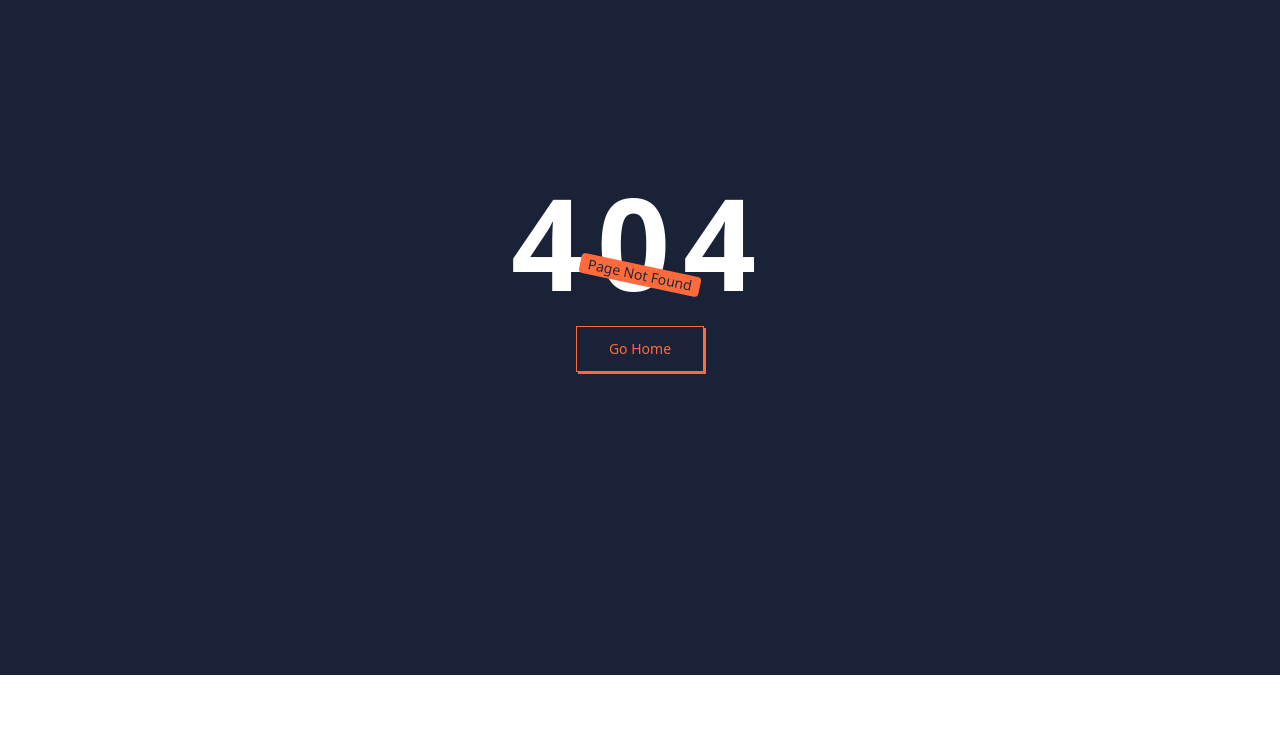
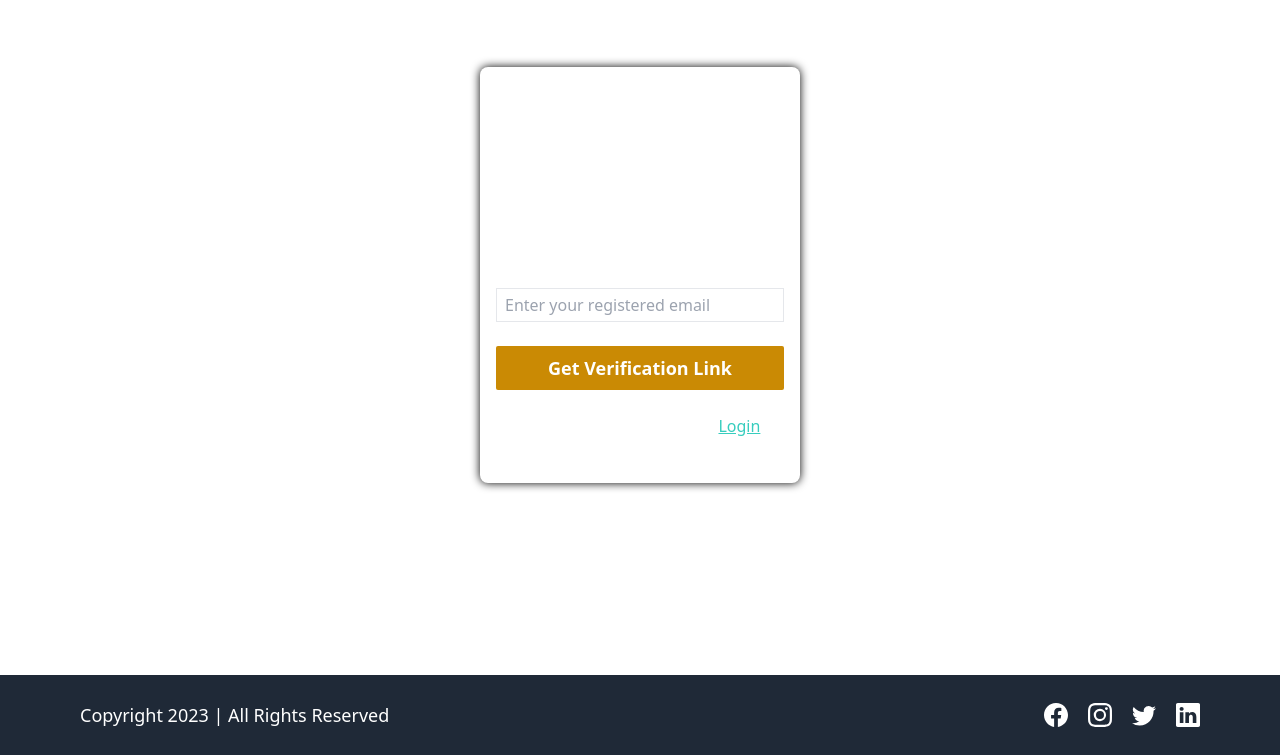
Before and after one commit to anuragtiwarime/lms, a React (Create React App) app in the folder client/: page /forgetpassword in a window 1280 px wide. Before the commit this address had no page. Shown: the part 125-880 px from the top of the page. Before the commit the page ends 800 px from the top, so only its background shows below. Built offline with nearby package versions, Linux system fonts and the light colour scheme.

Commit message:
created: reset password page

```diff
--- a/client/src/App.js
+++ b/client/src/App.js
@@ -11,6 +11,8 @@ import Signup from "./Pages/Signup";
 import Checkout from "./Pages/Payment/Checkout";
 import CheckoutSuccess from "./Pages/Payment/CheckoutSuccess";
 import CheckoutFail from "./Pages/Payment/CheckoutFail";
+import ForgetPassword from "./Pages/Password/ForgetPassword";
+import ResetPassword from "./Pages/Password/ResetPassword";
 
 const App = () => {
   return (
@@ -26,6 +28,8 @@ const App = () => {
         <Route path="/checkout" element={<Checkout />} />
         <Route path="/checkoutsuccess" element={<CheckoutSuccess />} />
         <Route path="/checkoutfail" element={<CheckoutFail />} />
+        <Route path="/forgetpassword" element={<ForgetPassword />} />
+        <Route path="/resetpassword" element={<ResetPassword />} />
         <Route path="*" element={<NotFound />} />
       </Routes>
     </>
--- a/client/src/Components/HomePageCategory.js
+++ b/client/src/Components/HomePageCategory.js
@@ -5,7 +5,7 @@ import { ImDatabase } from "react-icons/im";
 
 const HomePageCategory = ({ iconName }) => {
   return (
-    <div className="w-60 py-8 flex flex-col items-center justify-center gap-2 rounded-md bg-gray-800 text-white shadow-[0_0_10px_white] cursor-pointer transition-all ease-in-out duration-300 hover:-translate-y-4">
+    <div className="w-60 py-8 flex flex-col items-center justify-center gap-2 rounded-md bg-gray-800 text-white shadow-[0_0_10px_black] cursor-pointer transition-all ease-in-out duration-300 hover:-translate-y-4">
       {/* displaying icon, according to the icon name */}
       {iconName === "MdOutlineWeb" && (
         <>
--- a/client/src/Layout/Layout.js
+++ b/client/src/Layout/Layout.js
@@ -37,7 +37,7 @@ const Layout = ({ children }) => {
             <FiMenu
               onClick={changeWidth}
               size={"32px"}
-              className="font-bold text-white"
+              className="font-bold text-white m-4"
             />
           </label>
         </div>
--- a/client/src/Pages/Login.js
+++ b/client/src/Pages/Login.js
@@ -9,10 +9,7 @@ const Login = () => {
   return (
     <Layout>
       <div className="flex items-center justify-center h-[100vh]">
-        <form
-          className="flex flex-col justify-center gap-4 rounded-sm p-4 text-white w-80 h-[26rem]"
-          style={{ boxShadow: "1px 1px 3px 3px white" }}
-        >
+        <form className="flex flex-col justify-center gap-4 rounded-lg p-4 text-white w-80 h-[26rem] shadow-[0_0_10px_black]">
           <h1 className="text-center text-2xl font-bold">Login Page</h1>
           <div className="flex flex-col gap-1">
             <label className="text-lg font-semibold" htmlFor="email">
@@ -47,11 +44,17 @@ const Login = () => {
           </div>
 
           <button
-            className="w-full btn-primary py-2 font-semibold text-lg cursor-pointer"
+            className="w-full bg-yellow-600 hover:bg-yellow-500 transition-all ease-in-out duration-300 rounded-sm py-2 font-semibold text-lg cursor-pointer"
             type="submit"
           >
             Login
           </button>
+
+          <Link to={"/forgetpassword"}>
+            <p className="text-center link text-accent cursor-pointer">
+              Forget Password
+            </p>
+          </Link>
 
           <p className="text-center">
             Don't have an account ?{" "}
--- /dev/null
+++ b/client/src/Pages/Password/ForgetPassword.js
@@ -0,0 +1,53 @@
+import React, { useState } from "react";
+import { Link } from "react-router-dom";
+import Layout from "../../Layout/Layout";
+
+const ForgetPassword = () => {
+  const [email, setEmail] = useState("");
+
+  return (
+    <Layout>
+      {/* forget password container */}
+      <div className="flex items-center justify-center h-[100vh]">
+        {/* forget password card */}
+        <form className="flex flex-col justify-center gap-6 rounded-lg p-4 text-white w-80 h-[26rem] shadow-[0_0_10px_black]">
+          <h1 className="text-center text-2xl font-bold">Forget Password</h1>
+
+          <p>
+            Enter your registered email, we will send you a verification link on
+            your registered email from which you can reset your password
+          </p>
+
+          <div className="flex flex-col gap-1">
+            <input
+              required
+              type="email"
+              name="email"
+              id="email"
+              placeholder="Enter your registered email"
+              className="bg-transparent px-2 py-1 border"
+              value={email}
+              onChange={(event) => setEmail(event.target.value)}
+            />
+          </div>
+
+          <button
+            className="w-full bg-yellow-600 hover:bg-yellow-500 transition-all ease-in-out duration-300 rounded-sm py-2 font-semibold text-lg cursor-pointer"
+            type="submit"
+          >
+            Get Verification Link
+          </button>
+
+          <p className="text-center">
+            Already have an account ?{" "}
+            <Link to={"/login"} className="link text-accent cursor-pointer">
+              Login
+            </Link>
+          </p>
+        </form>
+      </div>
+    </Layout>
+  );
+};
+
+export default ForgetPassword;
--- /dev/null
+++ b/client/src/Pages/Password/ResetPassword.js
@@ -0,0 +1,60 @@
+import React, { useState } from "react";
+import { Link } from "react-router-dom";
+import Layout from "../../Layout/Layout";
+
+const ResetPassword = () => {
+  const [password, setPassword] = useState("");
+
+  return (
+    <Layout>
+      {/* forget password container */}
+      <div className="flex items-center justify-center h-[100vh]">
+        {/* forget password card */}
+        <form className="flex flex-col justify-center gap-6 rounded-lg p-4 text-white w-80 h-[26rem] shadow-[0_0_10px_black]">
+          <h1 className="text-center text-2xl font-bold">Reset Password</h1>
+
+          <div className="flex flex-col gap-1">
+            <label className="text-lg font-semibold" htmlFor="email">
+              New Password
+            </label>
+            <input
+              required
+              type="password"
+              name="password"
+              id="password"
+              placeholder="Enter your new password"
+              className="bg-transparent px-2 py-1 border"
+              value={password}
+              onChange={(event) => setPassword(event.target.value)}
+            />
+          </div>
+
+          <div className="flex flex-col gap-1">
+            <label className="text-lg font-semibold" htmlFor="cnfPassword">
+              Confirm New Password
+            </label>
+            <input
+              required
+              type="password"
+              name="password"
+              id="cnfPassword"
+              placeholder="Confirm your new password"
+              className="bg-transparent px-2 py-1 border"
+              value={password}
+              onChange={(event) => setPassword(event.target.value)}
+            />
+          </div>
+
+          <button
+            className="w-full bg-yellow-600 hover:bg-yellow-500 transition-all ease-in-out duration-300 rounded-sm py-2 font-semibold text-lg cursor-pointer"
+            type="submit"
+          >
+            Reset Password
+          </button>
+        </form>
+      </div>
+    </Layout>
+  );
+};
+
+export default ResetPassword;
--- a/client/src/Pages/Payment/Checkout.js
+++ b/client/src/Pages/Payment/Checkout.js
@@ -7,7 +7,7 @@ const Checkout = () => (
     {/* checkout page container */}
     <div className="min-h-[90vh] flex items-center justify-center text-white">
       {/* checkout card */}
-      <div className="w-80 h-[26rem] flex flex-col justify-center shadow-[0_0_10px_white] rounded-lg relative">
+      <div className="w-80 h-[26rem] flex flex-col justify-center shadow-[0_0_10px_black] rounded-lg relative">
         <h1 className="bg-yellow-500 absolute top-0 w-full text-center py-4 text-2xl font-bold rounded-tl-lg rounded-tr-lg">
           Subscription Bundle
         </h1>
--- a/client/src/Pages/Payment/CheckoutFail.js
+++ b/client/src/Pages/Payment/CheckoutFail.js
@@ -16,7 +16,9 @@ const CheckoutFail = () => {
 
           <div className="px-4 flex flex-col items-center justify-center space-y-2">
             <p className="text-center">
-              Oops! your payment is failed <br />
+              <h2 className="text-lg font-semibold">
+                Oops! Your Payment Failed
+              </h2>
               Please try it again as it can be a temporary issue.
             </p>
 
--- a/client/src/Pages/Payment/CheckoutSuccess.js
+++ b/client/src/Pages/Payment/CheckoutSuccess.js
@@ -16,7 +16,9 @@ const CheckoutSuccess = () => {
 
           <div className="px-4 flex flex-col items-center justify-center space-y-2">
             <p className="text-center">
-              Congrats to the pro bundle <br />
+              <h2 className="text-lg font-semibold">
+                Welcome to the Pro Bundle
+              </h2>
               Now you can enjoy the taste of learning from our vast library of
               courses from the top subject matter experts of the industry
             </p>
--- a/client/src/Pages/Signup.js
+++ b/client/src/Pages/Signup.js
@@ -10,10 +10,7 @@ const Signup = () => {
   return (
     <Layout>
       <div className="flex items-center justify-center h-[100vh]">
-        <form
-          className="flex flex-col justify-center gap-4 rounded-sm p-4 text-white w-80 h-[26rem]"
-          style={{ boxShadow: "1px 1px 3px 3px white" }}
-        >
+        <form className="flex flex-col justify-center gap-4 rounded-lg p-4 text-white w-80 h-[26rem] shadow-[0_0_10px_black]">
           <h1 className="text-center text-2xl font-bold">Registration Page</h1>
 
           {/* input for name */}
@@ -69,7 +66,7 @@ const Signup = () => {
 
           {/* registration button */}
           <button
-            className="w-full btn-primary py-2 font-semibold text-lg cursor-pointer"
+            className="w-full bg-yellow-600 hover:bg-yellow-500 transition-all ease-in-out duration-300 rounded-sm py-2 font-semibold text-lg cursor-pointer"
             type="submit"
           >
             Create Account
```
